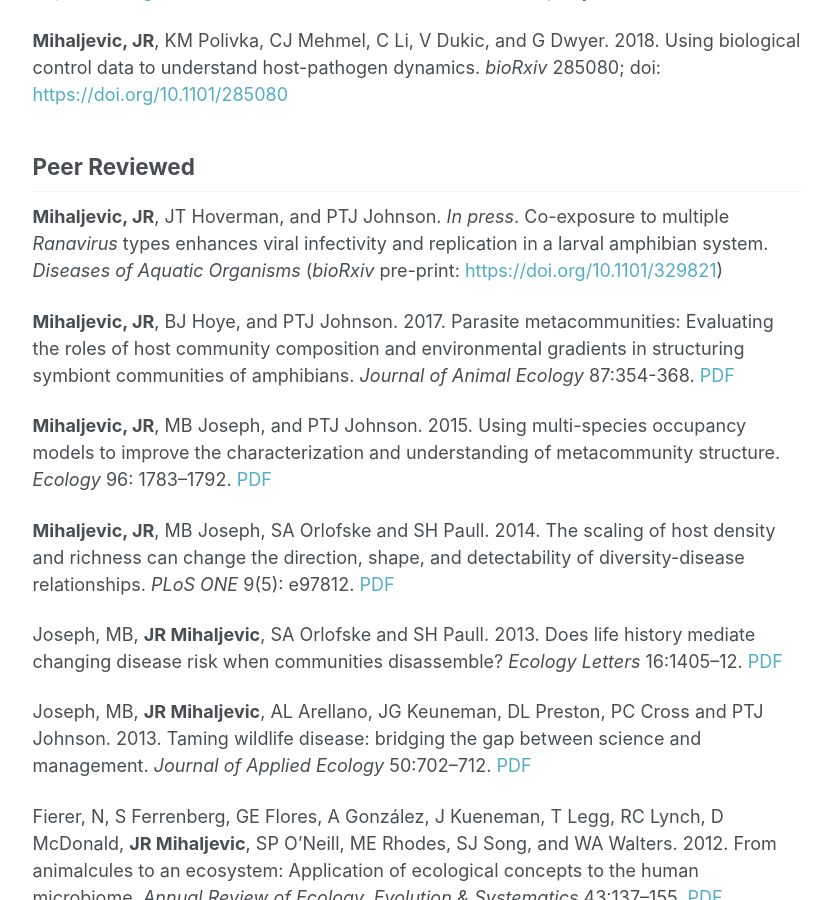
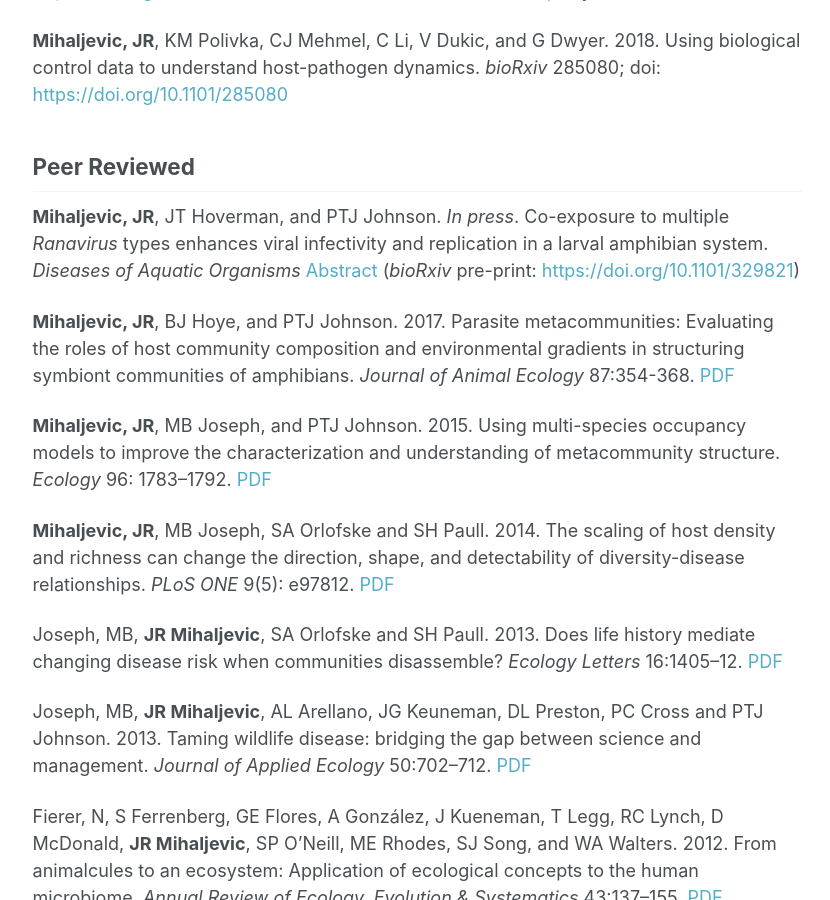
Before and after one commit to jrmihalj/jrmihalj.github.io, a Jekyll site: the page built from _pages/pubs.md, in a window 1280 px wide and 900 px high, scrolled down 1251 px. Shown: the whole window, without its empty margins (249-1079 px from the left). Built offline with Jekyll 4.4.1, drawn with Linux system fonts in a browser that asks for light colours; formulas are drawn with MathJax 3; our own code applies the rules of GitHub Pages for plain Markdown files.

Commit message:
add DAO abstract link

```diff
--- a/_pages/pubs.md
+++ b/_pages/pubs.md
@@ -10,14 +10,16 @@ permalink: /publications/
 
 ## Pre-prints
 
-Ranjeva, SL$^{\*}$, **JR Mihaljevic**$^{\*}$, MB Joseph, AR Giuliano, and G Dwyer. 2018. Untangling the dynamics of persistence and colonization in microbial communities. *bioRxiv* 427542; doi: [https://doi.org/10.1101/427542](https://doi.org/10.1101/427542){:target="_blank"} $^{\*}$*These authors contributed equally to this work.*
+Ranjeva, SL$^{\*}$, **JR Mihaljevic**$^{\*}$, MB Joseph, AR Giuliano, and G Dwyer. 2018. Untangling the dynamics of persistence and colonization in microbial communities. *bioRxiv* 427542; doi: [https://doi.org/10.1101/427542](https://doi.org/10.1101/427542){:target="_blank"}
+$^{\*}$*These authors contributed equally to this work.*
 
 **Mihaljevic, JR**, KM Polivka, CJ Mehmel, C Li, V Dukic, and G Dwyer. 2018. Using biological control data to understand host-pathogen dynamics. *bioRxiv* 285080; doi: [https://doi.org/10.1101/285080](https://doi.org/10.1101/285080){:target="_blank"}
 
 
 ## Peer Reviewed
 
-**Mihaljevic, JR**, JT Hoverman, and PTJ Johnson. *In press*. Co-exposure to multiple *Ranavirus* types enhances viral infectivity and replication in a larval amphibian system. *Diseases of Aquatic Organisms* (*bioRxiv* pre-print: [https://doi.org/10.1101/329821](https://doi.org/10.1101/329821){:target="_blank"})
+**Mihaljevic, JR**, JT Hoverman, and PTJ Johnson. *In press*. Co-exposure to multiple *Ranavirus* types enhances viral infectivity and replication in a larval amphibian system. *Diseases of Aquatic Organisms* [Abstract](https://doi.org/10.3354/dao03300){:target="_blank"}
+(*bioRxiv* pre-print: [https://doi.org/10.1101/329821](https://doi.org/10.1101/329821){:target="_blank"})
 
 **Mihaljevic, JR**, BJ Hoye, and PTJ Johnson. 2017. Parasite metacommunities: Evaluating the roles of host community composition and environmental gradients in structuring symbiont communities of amphibians. *Journal of Animal Ecology* 87:354-368. [PDF](https://drive.google.com/file/d/1UVSHMO-08w943HRcI9GnAOQwWU0tt5um/view?usp=sharing){:target="_blank"}
 
```
